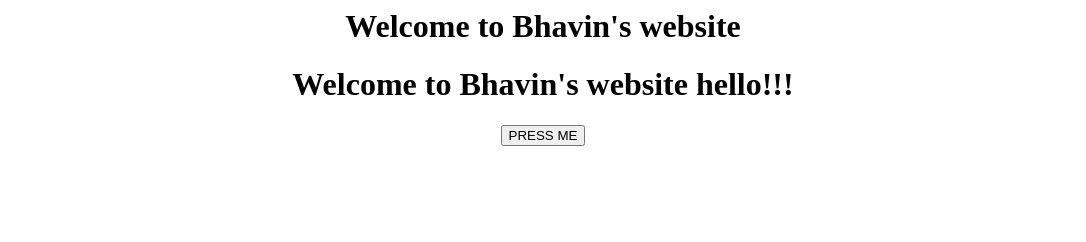
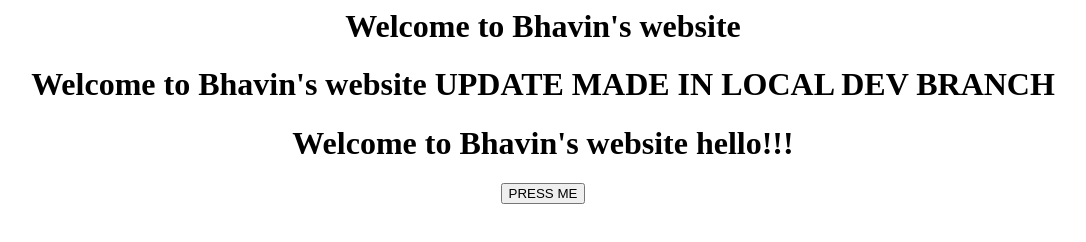
Before and after one commit to BhavinGitt/23Repo, a plain HTML site: page index.html in a window 1280 px wide. Shown: the whole page, without its empty margins (97-1183 px from the left). Drawn offline with Linux system fonts and the light colour scheme.

Commit message:
DEV LOCAL COMMIT

```diff
--- a/index.html
+++ b/index.html
@@ -6,6 +6,7 @@
 		<center>
 
 		<h1> Welcome to Bhavin's website </h1>
+		<h1> Welcome to Bhavin's website UPDATE MADE IN LOCAL DEV BRANCH</h1>
 		<h1> Welcome to Bhavin's website hello!!!</h1>
 		<button> PRESS ME </button>
 
```
